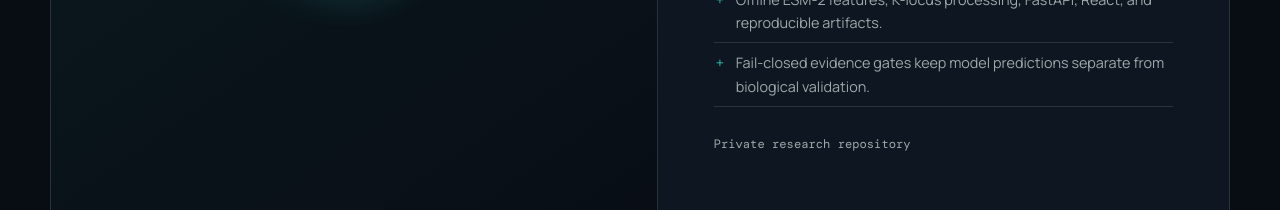
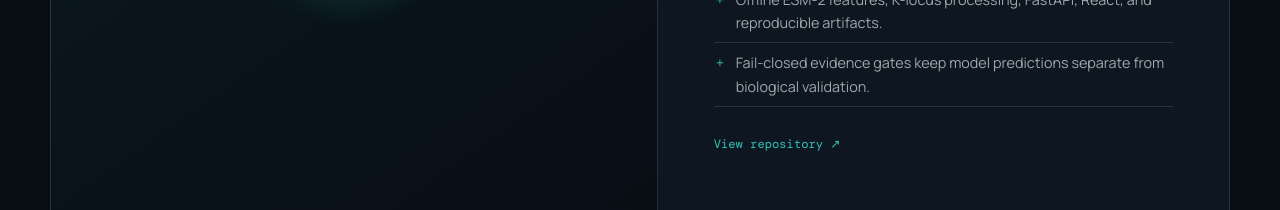
Before and after one commit to JeyanthRavi/JeyanthRavi.github.io, a plain HTML site: page index.html in a window 1280 px wide. Shown: the part 1540-1750 px from the top of the page. Drawn offline with nearby package versions, Linux system fonts and the light colour scheme; a web font is replaced by a local one.

Commit message:
fix: publish PHAGE-X repository link

```diff
--- a/index.html
+++ b/index.html
@@ -111,7 +111,7 @@
               <li>Fail-closed evidence gates keep model predictions separate from biological validation.</li>
             </ul>
             <div class="project-links">
-              <span>Private research repository</span>
+              <a href="https://github.com/JeyanthRavi/phage-x" target="_blank" rel="noreferrer">View repository ↗</a>
             </div>
           </div>
         </div>
```
Also changed, not shown: 1 other file.
